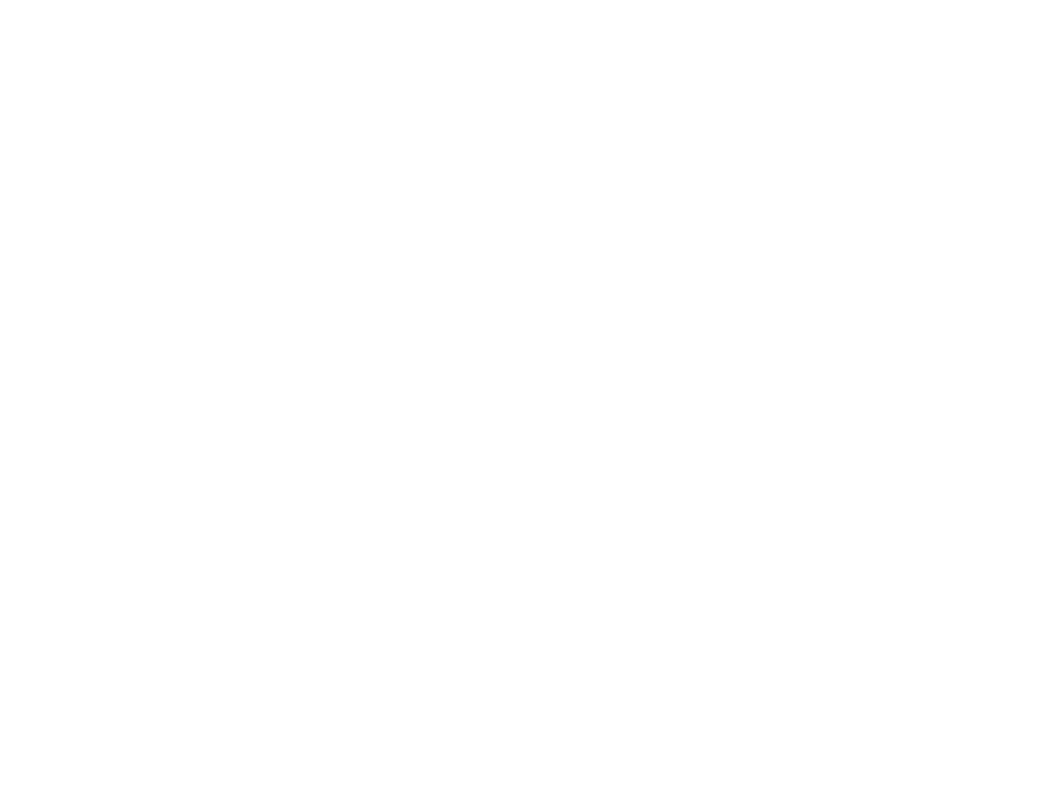
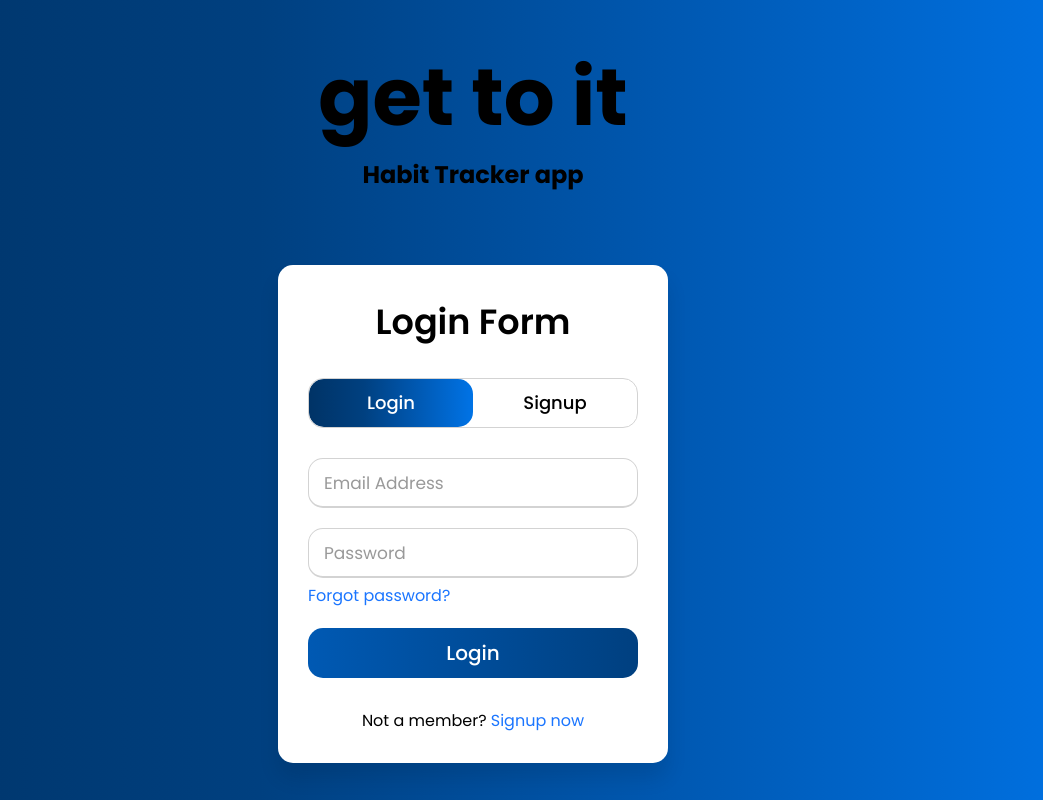
Before and after one commit to ZNBrown/habit-tracker, a plain HTML site: page client/index.html in a window 1280 px wide. Shown: the whole page, without its empty margins (167-1210 px from the left). Drawn offline with Linux system fonts and the light colour scheme.

Commit message:
add html structure

```diff
--- a/client/index.html
+++ b/client/index.html
@@ -4,9 +4,61 @@
     <meta charset="UTF-8">
     <meta http-equiv="X-UA-Compatible" content="IE=edge">
     <meta name="viewport" content="width=device-width, initial-scale=1.0">
-    <title>Document</title>
+    <title>get to it</title>
+    <link rel="stylesheet" href="static/style.css">
 </head>
 <body>
+    <div>
+        <h1>get to it</h1>
+        <h2>Habit Tracker app</h2>
+    </div>
+    <div class="wrapper">
+        <div class="title-text">
+          <div class="title login">Login Form</div>
+          <div class="title signup">Signup Form</div>
+        </div>
+        <div class="form-container">
+          <div class="slide-controls">
+            <input type="radio" name="slide" id="login" checked>
+            <input type="radio" name="slide" id="signup">
+            <label for="login" class="slide login">Login</label>
+            <label for="signup" class="slide signup">Signup</label>
+            <div class="slider-tab"></div>
+          </div>
+          <div class="form-inner">
+            <form action="#" class="login">
+              <div class="field">
+                <input type="text" placeholder="Email Address" required>
+              </div>
+              <div class="field">
+                <input type="password" placeholder="Password" required>
+              </div>
+              <div class="pass-link"><a href="#">Forgot password?</a></div>
+              <div class="field btn">
+                <div class="btn-layer"></div>
+                <input type="submit" value="Login">
+              </div>
+              <div class="signup-link">Not a member? <a href="">Signup now</a></div>
+            </form>
+            <form action="#" class="signup">
+              <div class="field">
+                <input type="text" placeholder="Email Address" required>
+              </div>
+              <div class="field">
+                <input type="password" placeholder="Password" required>
+              </div>
+              <div class="field">
+                <input type="password" placeholder="Confirm password" required>
+              </div>
+              <div class="field btn">
+                <div class="btn-layer"></div>
+                <input type="submit" value="Signup">
+              </div>
+            </form>
+          </div>
+        </div>
+    </div>
+    <script src="static/app.js"></script>
 
 </body>
 </html>
--- a/client/static/app.js
+++ b/client/static/app.js
@@ -0,0 +1,17 @@
+const loginText = document.querySelector(".title-text .login");
+const loginForm = document.querySelector("form.login");
+const loginBtn = document.querySelector("label.login");
+const signupBtn = document.querySelector("label.signup");
+const signupLink = document.querySelector("form .signup-link a");
+signupBtn.onclick = (()=>{
+  loginForm.style.marginLeft = "-50%";
+  loginText.style.marginLeft = "-50%";
+});
+loginBtn.onclick = (()=>{
+  loginForm.style.marginLeft = "0%";
+  loginText.style.marginLeft = "0%";
+});
+signupLink.onclick = (()=>{
+  signupBtn.click();
+  return false;
+});
--- a/client/static/style.css
+++ b/client/static/style.css
@@ -0,0 +1,195 @@
+@import url('https://fonts.googleapis.com/css?family=Poppins:400,500,600,700&display=swap');
+*{
+  margin: 0;
+  padding: 0;
+  box-sizing: border-box;
+  font-family: 'Poppins', sans-serif;
+}
+html,body{
+  display: grid;
+  height: 100%;
+  width: 100%;
+  place-items: center;
+  background: -webkit-linear-gradient(left, #003366,#004080,#0059b3
+, #0073e6);
+}
+::selection{
+  background: #1a75ff;
+  color: #fff;
+}
+
+h1 {
+    text-align: center;
+    font-size: 5rem;
+}
+
+h2 {
+    text-align: center;
+}
+
+.wrapper{
+  overflow: hidden;
+  max-width: 390px;
+  background: #fff;
+  padding: 30px;
+  border-radius: 15px;
+  box-shadow: 0px 15px 20px rgba(0,0,0,0.1);
+}
+.wrapper .title-text{
+  display: flex;
+  width: 200%;
+}
+.wrapper .title{
+  width: 50%;
+  font-size: 35px;
+  font-weight: 600;
+  text-align: center;
+  transition: all 0.6s cubic-bezier(0.68,-0.55,0.265,1.55);
+}
+.wrapper .slide-controls{
+  position: relative;
+  display: flex;
+  height: 50px;
+  width: 100%;
+  overflow: hidden;
+  margin: 30px 0 10px 0;
+  justify-content: space-between;
+  border: 1px solid lightgrey;
+  border-radius: 15px;
+}
+.slide-controls .slide{
+  height: 100%;
+  width: 100%;
+  color: #fff;
+  font-size: 18px;
+  font-weight: 500;
+  text-align: center;
+  line-height: 48px;
+  cursor: pointer;
+  z-index: 1;
+  transition: all 0.6s ease;
+}
+.slide-controls label.signup{
+  color: #000;
+}
+.slide-controls .slider-tab{
+  position: absolute;
+  height: 100%;
+  width: 50%;
+  left: 0;
+  z-index: 0;
+  border-radius: 15px;
+  background: -webkit-linear-gradient(left,#003366,#004080,#0059b3
+, #0073e6);
+  transition: all 0.6s cubic-bezier(0.68,-0.55,0.265,1.55);
+}
+input[type="radio"]{
+  display: none;
+}
+#signup:checked ~ .slider-tab{
+  left: 50%;
+}
+#signup:checked ~ label.signup{
+  color: #fff;
+  cursor: default;
+  user-select: none;
+}
+#signup:checked ~ label.login{
+  color: #000;
+}
+#login:checked ~ label.signup{
+  color: #000;
+}
+#login:checked ~ label.login{
+  cursor: default;
+  user-select: none;
+}
+.wrapper .form-container{
+  width: 100%;
+  overflow: hidden;
+}
+.form-container .form-inner{
+  display: flex;
+  width: 200%;
+}
+.form-container .form-inner form{
+  width: 50%;
+  transition: all 0.6s cubic-bezier(0.68,-0.55,0.265,1.55);
+}
+.form-inner form .field{
+  height: 50px;
+  width: 100%;
+  margin-top: 20px;
+}
+.form-inner form .field input{
+  height: 100%;
+  width: 100%;
+  outline: none;
+  padding-left: 15px;
+  border-radius: 15px;
+  border: 1px solid lightgrey;
+  border-bottom-width: 2px;
+  font-size: 17px;
+  transition: all 0.3s ease;
+}
+.form-inner form .field input:focus{
+  border-color: #1a75ff;
+  /* box-shadow: inset 0 0 3px #fb6aae; */
+}
+.form-inner form .field input::placeholder{
+  color: #999;
+  transition: all 0.3s ease;
+}
+form .field input:focus::placeholder{
+  color: #1a75ff;
+}
+.form-inner form .pass-link{
+  margin-top: 5px;
+}
+.form-inner form .signup-link{
+  text-align: center;
+  margin-top: 30px;
+}
+.form-inner form .pass-link a,
+.form-inner form .signup-link a{
+  color: #1a75ff;
+  text-decoration: none;
+}
+.form-inner form .pass-link a:hover,
+.form-inner form .signup-link a:hover{
+  text-decoration: underline;
+}
+form .btn{
+  height: 50px;
+  width: 100%;
+  border-radius: 15px;
+  position: relative;
+  overflow: hidden;
+}
+form .btn .btn-layer{
+  height: 100%;
+  width: 300%;
+  position: absolute;
+  left: -100%;
+  background: -webkit-linear-gradient(right,#003366,#004080,#0059b3
+, #0073e6);
+  border-radius: 15px;
+  transition: all 0.4s ease;;
+}
+form .btn:hover .btn-layer{
+  left: 0;
+}
+form .btn input[type="submit"]{
+  height: 100%;
+  width: 100%;
+  z-index: 1;
+  position: relative;
+  background: none;
+  border: none;
+  color: #fff;
+  padding-left: 0;
+  border-radius: 15px;
+  font-size: 20px;
+  font-weight: 500;
+  cursor: pointer;
+}
```
